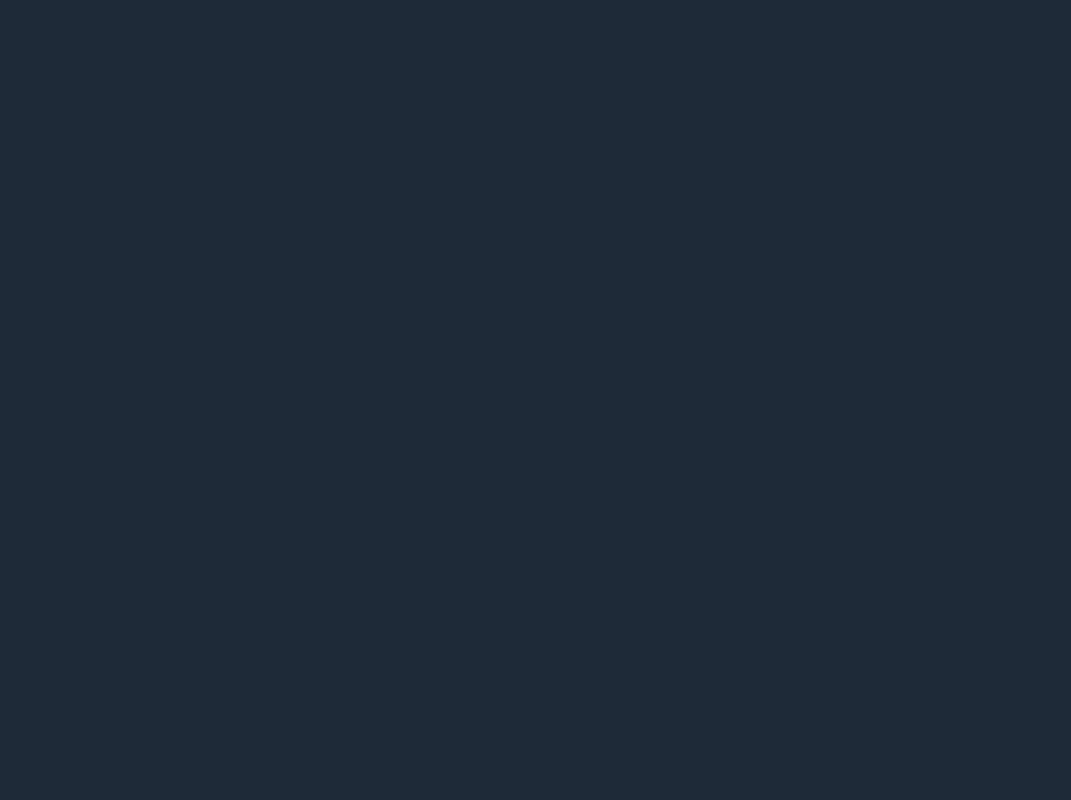
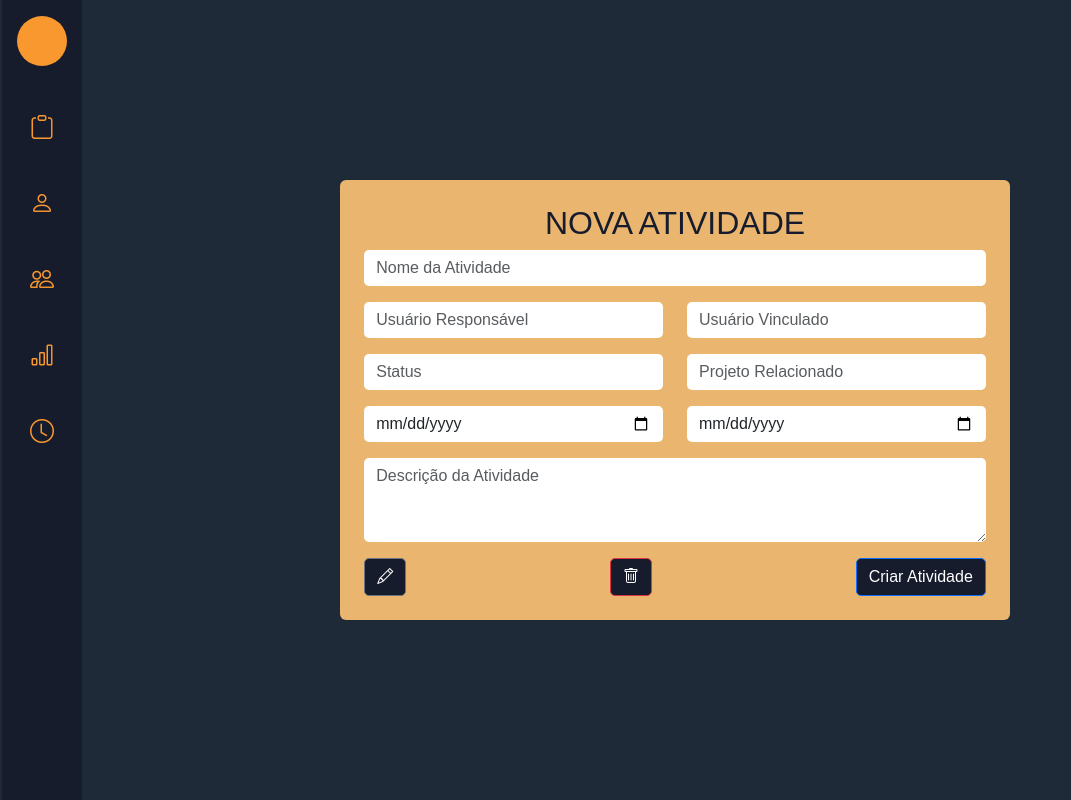
Before and after one commit to JoaoVictorBES/dot-hours-ui, an Angular app: page /cadastro-atividade in a window 1280 px wide. Before the commit this address led to /. Shown: the whole page, without its empty margins (0-1071 px from the left). Built offline with nearby package versions, Linux system fonts and the light colour scheme.

Commit message:
feat: Implementando componentes de cadastrar atividade e listar atividades, e desenvolvendo o design previamente

```diff
--- /dev/null
+++ b/src/app/Components/dashboard/layout/cadastro-atividade/cadastro-atividade.component.html
@@ -0,0 +1,61 @@
+<div class="container-fluid d-flex">
+    <!-- Sidebar -->
+    <div class="sidebar d-flex flex-column align-items-center p-3">
+        <div class="circle"></div>
+        <ul class="nav flex-column mt-4">
+            <li class="nav-item"><i class="bi bi-clipboard"></i></li>
+            <li class="nav-item"><i class="bi bi-person"></i></li>
+            <li class="nav-item"><i class="bi bi-people"></i></li>
+            <li class="nav-item"><i class="bi bi-bar-chart"></i></li>
+            <li class="nav-item"><i class="bi bi-clock"></i></li>
+        </ul>
+    </div>
+
+    <!-- Formulário -->
+    <div class="container d-flex justify-content-center align-items-center flex-grow-1">
+        <div class="form-box p-4 rounded">
+            <h2 class="text-center">NOVA ATIVIDADE</h2>
+            <form>
+                <div class="row mb-3">
+                    <div class="col-lg-12">
+                        <input type="text" class="form-control" placeholder="Nome da Atividade">
+                    </div>
+                </div>
+                <div class="row mb-3">
+                    <div class="col-lg-6">
+                        <input type="text" class="form-control" placeholder="Usuário Responsável">
+                    </div>
+                    <div class="col-lg-6">
+                        <input type="text" class="form-control" placeholder="Usuário Vinculado">
+                    </div>
+                </div>
+                <div class="row mb-3">
+                    <div class="col-lg-6">
+                        <input type="text" class="form-control" placeholder="Status">
+                    </div>
+                    <div class="col-lg-6">
+                        <input type="text" class="form-control" placeholder="Projeto Relacionado">
+                    </div>
+                </div>
+                <div class="row mb-3">
+                    <div class="col-lg-6">
+                        <input type="date" class="form-control" placeholder="Data de Início">
+                    </div>
+                    <div class="col-lg-6">
+                        <input type="date" class="form-control" placeholder="Data Fim">
+                    </div>
+                </div>
+                <div class="row mb-3">
+                    <div class="col-lg-12">
+                        <textarea class="form-control" rows="3" placeholder="Descrição da Atividade"></textarea>
+                    </div>
+                </div>
+                <div class="d-flex justify-content-between">
+                    <button type="button" class="btn btn-outline-secondary"><i class="bi bi-pencil"></i></button>
+                    <button type="button" class="btn btn-outline-danger"><i class="bi bi-trash"></i></button>
+                    <button type="submit" class="btn btn-primary">Criar Atividade</button>
+                </div>
+            </form>
+        </div>
+    </div>
+</div>
--- /dev/null
+++ b/src/app/Components/dashboard/layout/cadastro-atividade/cadastro-atividade.component.scss
@@ -0,0 +1,44 @@
+.sidebar {
+
+    margin-left: -10px;
+    width: 80px;
+    background-color:#171C2D;
+    height: 100vh;
+
+    .circle {
+        width: 50px;
+        height: 50px;
+        background-color: #F9982F;
+        border-radius: 50%;
+    }
+
+    .nav-item {
+        font-size: 1.5rem;
+        color: #F9982F;
+        margin: 20px 0;
+        text-align: center;
+    }
+
+
+}
+
+.form-box {
+    background-color:#EAB56F;
+    width: 60%;
+    border-radius: 10px;
+
+    h2 {
+        color: #171C2D;
+    }
+
+    .form-control {
+        border: none;
+        border-radius: 5px;
+    }
+
+    .btn {
+        border-radius: 5px;
+        color:#fff ;
+        background-color: #171C2D;
+    }
+}
--- /dev/null
+++ b/src/app/Components/dashboard/layout/listar-atividades/listar-atividades.component.html
@@ -0,0 +1 @@
+<p>listar-atividades works!</p>
--- a/src/app/app.routes.ts
+++ b/src/app/app.routes.ts
@@ -4,6 +4,7 @@ import { DashboardComponent } from './Components/dashboard/dashboard.component';
 import { CadastroUsuarioComponent } from './Components/dashboard/layout/cadastro-usuario/cadastro-usuario.component';
 import { CadastroProjetoComponent } from './Components/dashboard/layout/cadastro-projeto/cadastro-projeto.component';
 import { ListaProjetosComponent } from './Components/dashboard/layout/lista-projetos/lista-projetos.component';
+import { CadastroAtividadeComponent } from './Components/dashboard/layout/cadastro-atividade/cadastro-atividade.component';
 
 export const routes: Routes = [
 
@@ -17,6 +18,8 @@ export const routes: Routes = [
 
     {path: 'cadastro-projeto', component: CadastroProjetoComponent},
 
-    {path: 'lista-projetos', component: ListaProjetosComponent}
+    {path: 'lista-projetos', component: ListaProjetosComponent},
+
+    {path: 'cadastro-atividade', component: CadastroAtividadeComponent}
 
 ];
--- a/src/index.html
+++ b/src/index.html
@@ -8,6 +8,8 @@
   <link rel="icon" type="image/x-icon" href="favicon.ico">
   <script src="https://kit.fontawesome.com/2e789d7b88.js" crossorigin="anonymous"></script>
   <link href="https://cdn.jsdelivr.net/npm/bootstrap@5.3.2/dist/css/bootstrap.min.css" rel="stylesheet">
+  <link rel="stylesheet" href="https://cdn.jsdelivr.net/npm/bootstrap-icons/font/bootstrap-icons.css">
+
 </head>
 <body>
   <app-root></app-root>
```
Also changed, not shown: src/app/Components/dashboard/layout/cadastro-atividade/cadastro-atividade.component.ts (added, +15 -0 lines), src/app/Components/dashboard/layout/listar-atividades/listar-atividades.component.ts (added, +12 -0 lines), src/app/Components/dashboard/layout/listar-atividades/listar-atividades.component.scss (added), 2 other files (tests, documents, lock files or other folders).
